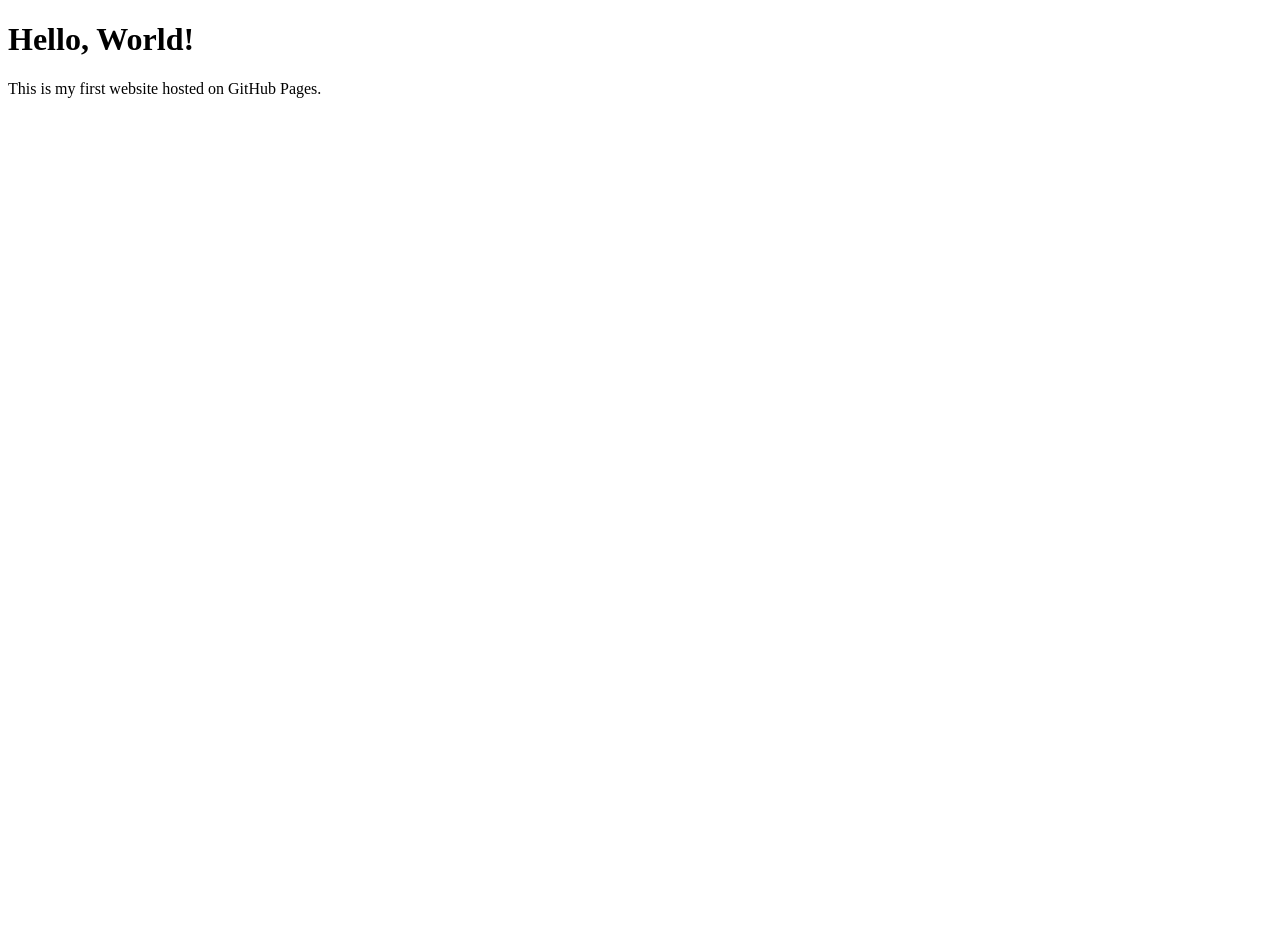
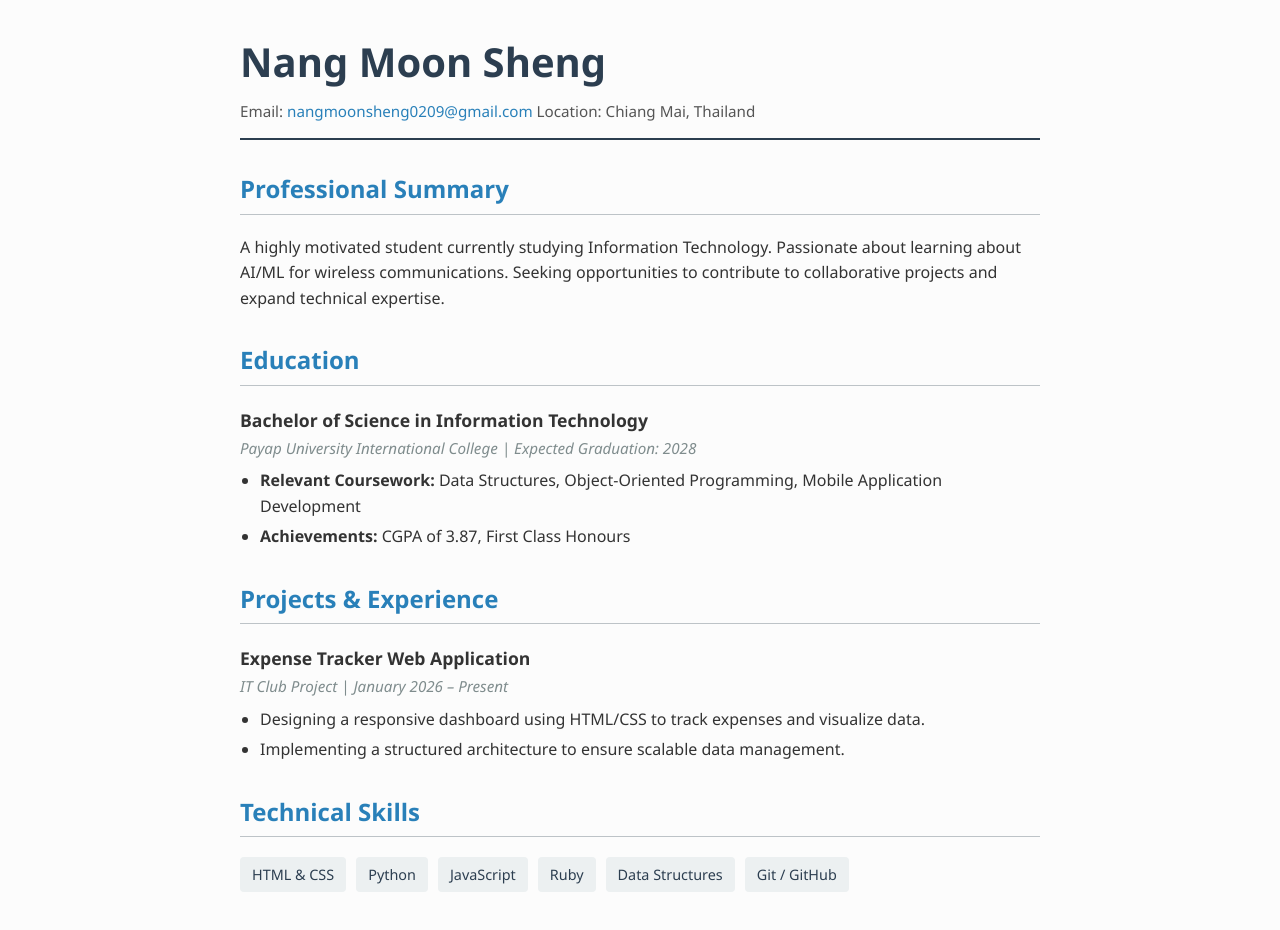
Before and after one commit to nmoons/nmoons, a plain HTML site: page index.html in a window 1280 px wide. Before the commit the page ends 800 px from the top, so only its background shows below. Drawn offline with Linux system fonts and the light colour scheme.

Commit message:
Update CV

```diff
--- a/index.html
+++ b/index.html
@@ -1,10 +1,140 @@
 <!DOCTYPE html>
-<html>
+<html lang="en">
 <head>
-    <title>My GitHub Page</title>
+    <meta charset="UTF-8">
+    <meta name="viewport" content="width=device-width, initial-scale=1.0">
+    <title>Curriculum Vitae</title>
+    <style>
+        /* General page styling */
+        body {
+            font-family: 'Segoe UI', Tahoma, Geneva, Verdana, sans-serif;
+            line-height: 1.6;
+            color: #333;
+            max-width: 800px;
+            margin: 0 auto;
+            padding: 30px 20px;
+            background-color: #fcfcfc;
+        }
+        /* Header section */
+        header {
+            border-bottom: 2px solid #2c3e50;
+            padding-bottom: 15px;
+            margin-bottom: 25px;
+        }
+        h1 {
+            margin: 0;
+            color: #2c3e50;
+            font-size: 2.5em;
+        }
+        .contact-info {
+            margin-top: 5px;
+            font-size: 0.95em;
+            color: #555;
+        }
+        .contact-info a {
+            color: #2980b9;
+            text-decoration: none;
+        }
+        .contact-info a:hover {
+            text-decoration: underline;
+        }
+        /* Section styling */
+        h2 {
+            color: #2980b9;
+            border-bottom: 1px solid #bdc3c7;
+            padding-bottom: 5px;
+            margin-top: 30px;
+            font-size: 1.5em;
+        }
+        .entry {
+            margin-bottom: 20px;
+        }
+        .title {
+            font-weight: bold;
+            font-size: 1.1em;
+            margin-bottom: 2px;
+        }
+        .subtitle {
+            font-style: italic;
+            color: #7f8c8d;
+            font-size: 0.95em;
+            margin-bottom: 8px;
+        }
+        ul {
+            margin-top: 5px;
+            padding-left: 20px;
+        }
+        li {
+            margin-bottom: 5px;
+        }
+        /* Skills tags layout */
+        .skills-list {
+            display: flex;
+            flex-wrap: wrap;
+            gap: 10px;
+            list-style: none;
+            padding: 0;
+        }
+        .skills-list li {
+            background: #ecf0f1;
+            padding: 6px 12px;
+            border-radius: 4px;
+            font-size: 0.9em;
+            color: #2c3e50;
+            font-weight: 500;
+        }
+    </style>
 </head>
 <body>
-    <h1>Hello, World!</h1>
-    <p>This is my first website hosted on GitHub Pages.</p>
+
+    <header>
+        <h1>Nang Moon Sheng</h1>
+        <div class="contact-info">
+            Email: <a href="mailto:nangmoonsheng0209@gmail.com">nangmoonsheng0209@gmail.com</a>
+            Location: Chiang Mai, Thailand
+        </div>
+    </header>
+
+    <section>
+        <h2>Professional Summary</h2>
+        <p>A highly motivated student currently studying Information Technology. Passionate about learning about AI/ML for wireless communications. Seeking opportunities to contribute to collaborative projects and expand technical expertise.</p>
+    </section>
+
+    <section>
+        <h2>Education</h2>
+        <div class="entry">
+            <div class="title">Bachelor of Science in Information Technology</div>
+            <div class="subtitle">Payap University International College | Expected Graduation: 2028</div>
+            <ul>
+                <li><strong>Relevant Coursework:</strong> Data Structures, Object-Oriented Programming, Mobile Application Development</li>
+                <li><strong>Achievements:</strong> CGPA of 3.87, First Class Honours</li>
+            </ul>
+        </div>
+    </section>
+
+    <section>
+        <h2>Projects & Experience</h2>
+        <div class="entry">
+            <div class="title">Expense Tracker Web Application</div>
+            <div class="subtitle">IT Club Project | January 2026  – Present</div>
+            <ul>
+                <li>Designing a responsive dashboard using HTML/CSS to track expenses and visualize data.</li>
+                <li>Implementing a structured architecture to ensure scalable data management.</li>
+            </ul>
+        </div>
+    </section>
+
+    <section>
+        <h2>Technical Skills</h2>
+        <ul class="skills-list">
+            <li>HTML & CSS</li>
+            <li>Python</li>
+            <li>JavaScript</li>
+            <li>Ruby</li>
+            <li>Data Structures</li>
+            <li>Git / GitHub</li>
+        </ul>
+    </section>
+
 </body>
 </html>
```
